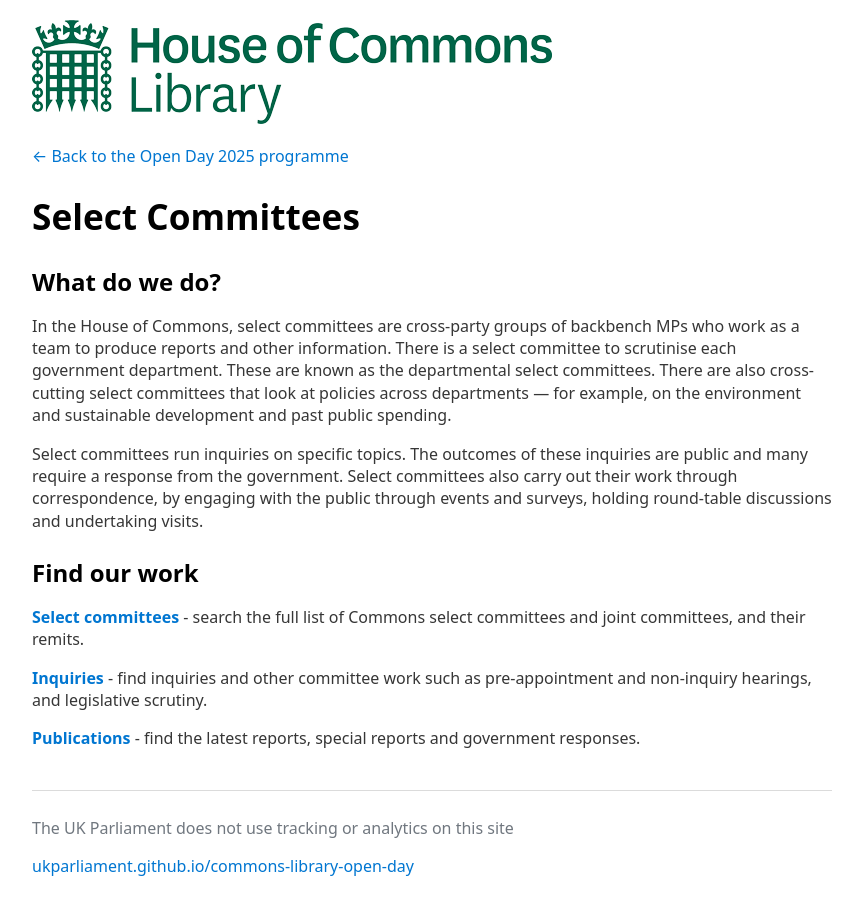
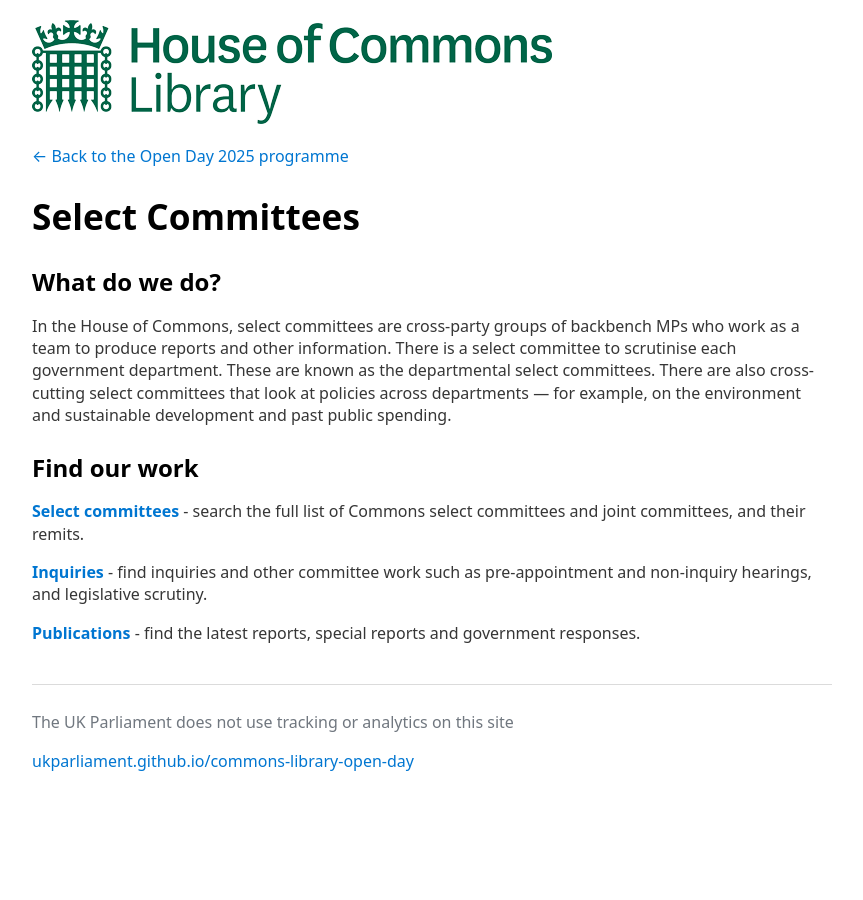
Before and after one commit to ukparliament/commons-library-open-day, a Jekyll site: the page built from 2025/selcomms/index.md, in a window 1280 px wide. Shown: the whole page, without its empty margins (208-1071 px from the left). Built offline with Jekyll 4.4.1, drawn with Linux system fonts in a browser that asks for light colours; our own code applies the rules of GitHub Pages for plain Markdown files.

Commit message:
less text

```diff
--- a/2025/selcomms/index.md
+++ b/2025/selcomms/index.md
@@ -4,8 +4,6 @@
 
 ## What do we do?
 In the House of Commons, select committees are cross-party groups of backbench MPs who work as a team to produce reports and other information. There is a select committee to scrutinise each government department. These are known as the departmental select committees. There are also cross-cutting select committees that look at policies across departments — for example, on the environment and sustainable development and past public spending.
-
-Select committees run inquiries on specific topics. The outcomes of these inquiries are public and many require a response from the government. Select committees also carry out their work through correspondence, by engaging with the public through events and surveys, holding round-table discussions and undertaking visits.
 
 ## Find our work
 
```
